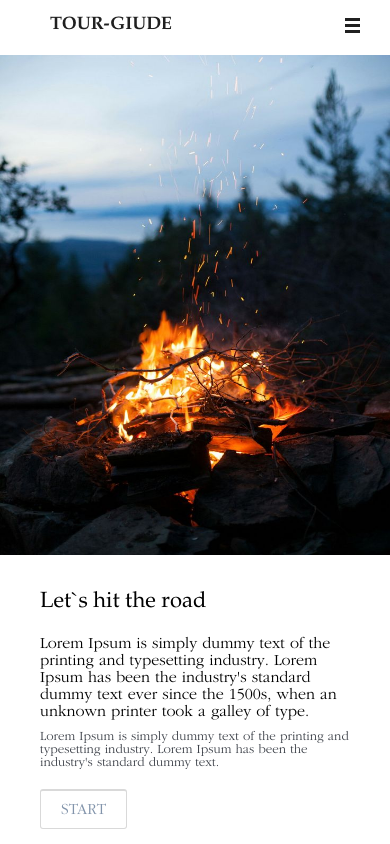
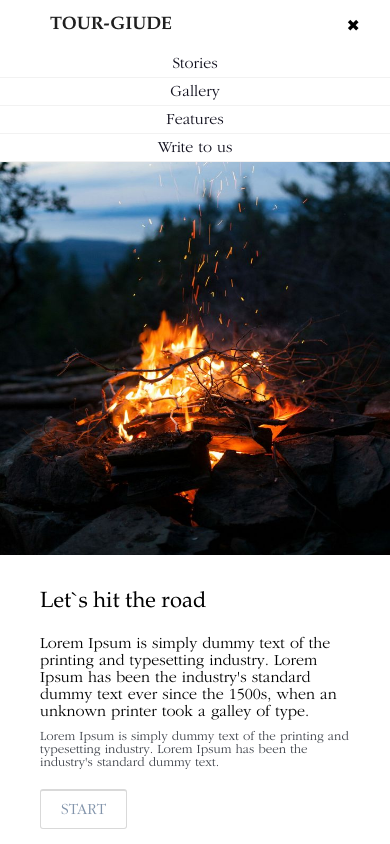
Before and after one commit to shag-allsv07/ekzam, a plain HTML site: page index.html in a window 390 px wide. Both pictures are taken after a click on the element 352 px from the left and 25 px from the top of the page. Shown: the top 844 px of the page. Drawn offline with Linux system fonts and the light colour scheme.

Commit message:
сделано выпадающее меню, но криво (нужно доделать). доделать адаптинвй слайдер и логику слайдера

```diff
--- a/index.html
+++ b/index.html
@@ -17,7 +17,7 @@
                     <h1>TOUR-GIUDE</h1>
                 </a>
             </div>
-            <div class="navigation">
+            <div class="navigation" id="navigation">
                 <ul class="nav">
                     <li class="nav_list"><a href="javascript:void(0);">Stories</a></li>
                     <li class="nav_list"><a href="javascript:void(0);">Gallery</a></li>
@@ -44,12 +44,15 @@
                     </li>
                 </ul>
             </div>
-            <div class="button-menu">
+            <div class="button-menu_open" id="button-menu_open">
                 <ul>
                     <li></li>
                     <li></li>
                     <li></li>
                 </ul>
+            </div>
+            <div class="button-menu_close" id="button-menu_close">
+                <span>&#10006;</span>
             </div>
         </div>
 
--- a/js/script.js
+++ b/js/script.js
@@ -1,3 +1,4 @@
+// valadation form
 let name = document.querySelector("#name");
 let email = document.querySelector("#email");
 let phone = document.querySelector("#phone");
@@ -68,3 +69,24 @@ window.onload = function() {
     });
 
 }
+// validation form end
+
+// open menu
+
+let nav = document.querySelector("#navigation");
+let btnMenuOpen = document.getElementById("button-menu_open");
+let btnMenuClose = document.getElementById("button-menu_close");
+
+btnMenuOpen.addEventListener('click', function() {
+    nav.style.display = "block";
+    btnMenuOpen.style.display = "none";
+    btnMenuClose.style.display = "block";
+});
+
+btnMenuClose.addEventListener('click', function() {
+    nav.style.dispaly = "none";
+    btnMenuClose.style.display = "none";
+    btnMenuOpen.style.display = "block";
+});
+
+// open menu end
--- a/style/media.sass
+++ b/style/media.sass
@@ -1,11 +1,4 @@
-@media (min-width: 850px)
-    .button-menu
-        display: none
-
-
 @media (max-width: 850px)
-    .button-menu
-        display: none
     .container
         width: 100%
     .header
@@ -207,15 +200,53 @@
 
 
 @media screen and (max-width: 600px)
+
     .navigation
         display: none
+        margin: 0
+        width: 100%
+        position: absolute
+        top: 50px
+        left: 0
+        background-color: #fff
+        transition: all 0.5s ease
+        .nav
+            display: flex
+            flex-direction: column
+            align-items: center
+            &_list
+                width: 100%
+                text-align: center
+                padding: 5px 10px
+                position: relative
+                border-bottom: 1px solid #F2F2F2
+                a
+                    color: #100F1D
+                    &:hover::after
+                        opacity: 1
+                    &::after
+                        content: ""
+                        position: absolute
+                        top: 90%
+                        left: 0
+                        height: 2px
+                        width: 100%
+                        background-color: #000
+                        opacity: 0
+                        transition: 0.6s ease
     .header
         justify-content: space-between
         padding-left: 50px
-    .button-menu
+        position: relative
+    .button-menu_open
         display: block
         margin-right: 30px
+        span
+            font-size: 45px
 
+    .button-menu_close
+        display: none
+        margin-right: 30px
     /*** greeting ***/
     .greeting
         height: 100%
--- a/style/style.sass
+++ b/style/style.sass
@@ -83,8 +83,9 @@ ul,li,a
                 width: 20px
                 height: 20px
 
-.button-menu
+.button-menu_open
     cursor: pointer
+    display: none
     ul
         display: flex
         flex-direction: column
@@ -94,6 +95,10 @@ ul,li,a
             background-color: #202020
             margin-top: 2px
             margin-bottom: 1px
+
+.button-menu_close
+    cursor: pointer
+    display: none
 
     /*** greeting ***/
 .greeting
```
Also changed, not shown: style/media.css, style/style.css, 2 other files.
